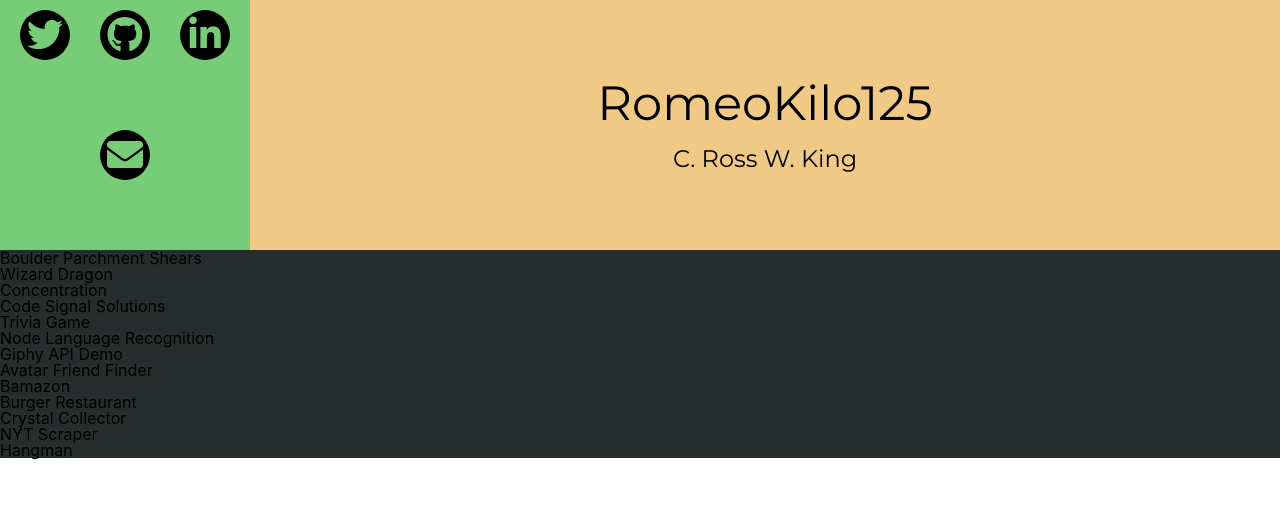
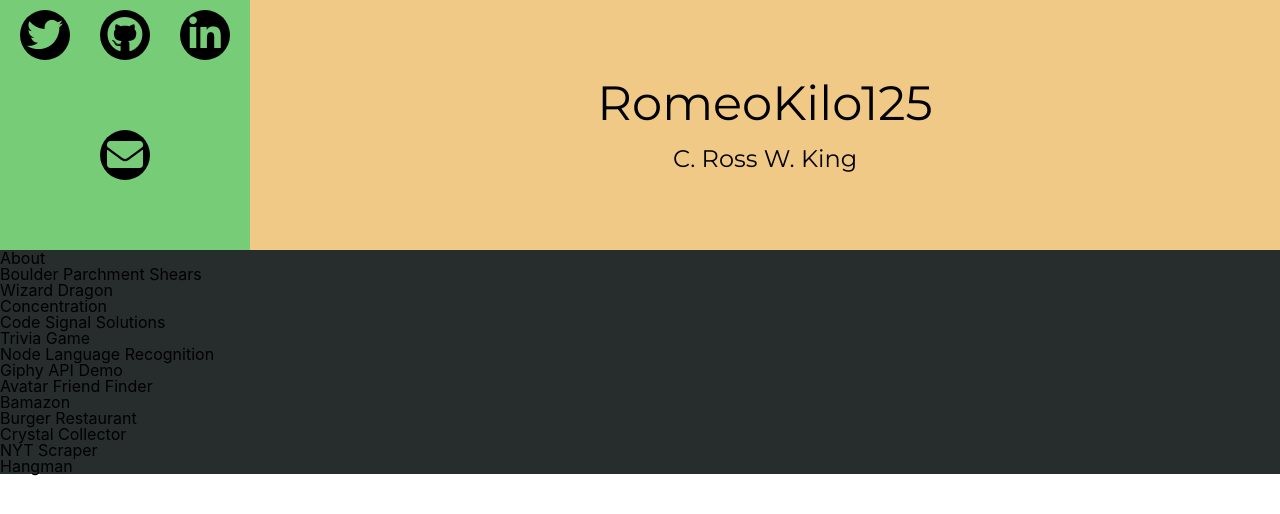
Before and after one commit to RomeoKilo125/RomeoKilo125.github.io, a React (Create React App) app: page / in a window 1280 px wide. Shown: the top 514 px of the page. Built offline with nearby package versions, Linux system fonts and the light colour scheme.

Commit message:
rearranged some files and tied everything back to top level App.js to make debugging easier in future

```diff
--- a/src/App.js
+++ b/src/App.js
@@ -1,16 +1,24 @@
 import React, { Component } from 'react';
 import './App.css';
+import About from './data/about.json'
+import Projects from './data/projects.json'
 import Contact from './components/Contact'
 import Header from './components/Header'
+import Navbar from './components/Navbar'
 import DisplayArea from './components/DisplayArea'
 
 class App extends Component {
+  state = {
+    'items' : Projects,
+    'activeItem' : About
+  }
   render() {
     return (
       <div className="App">
         <Contact />
         <Header />
-        <DisplayArea />
+        <Navbar items={this.state.items.filter( e => e.name !== this.state.activeItem.name)} active={this.state.activeItem}/>
+        <DisplayArea item={this.state.activeItem} />
       </div>
     );
   }
--- a/src/components/DisplayArea/index.js
+++ b/src/components/DisplayArea/index.js
@@ -1,16 +1,10 @@
 import React, {Component} from 'react'
 import './style.css'
-import Navbar from '../Navbar'
-import Projects from '../../projects.json'
 
 class DisplayArea extends Component {
-  state = {
-    'items' : Projects,
-    'activeItem' : 'Hangman'
-  }
 render() {
   return (
-    <Navbar items={this.state.items.filter( e => e.name !== this.state.activeItem.name)} />
+    <div></div>
   )
 }
 }
--- a/src/components/Navbar/index.js
+++ b/src/components/Navbar/index.js
@@ -6,7 +6,7 @@ class Navbar extends Component {
   render() {
     return (
       <div>
-        {/* {this.props.items.map(e => <div>{e}</div>)} */}
+        <NavItem item={this.props.active} />
         {this.props.items.map(e => <NavItem item={e} />)}
       </div>
     )
--- /dev/null
+++ b/src/data/about.json
@@ -0,0 +1,4 @@
+{
+  "name": "About",
+  "bio": "I am a software developer with a proven record. Over the past twelve years, I’ve created and maintained a large library of tools including full stack applications and scripted automation tools. I really enjoy making something out of nothing. The endless possibilities of an empty editor always inspire me. My strengths lie in the communication of complex topics and QA testing. But I really enjoy creating things that make people’s lives easier, and maybe a little more fun."
+}
```
Also changed, not shown: src/data/projects.json (renamed from src/projects.json).
